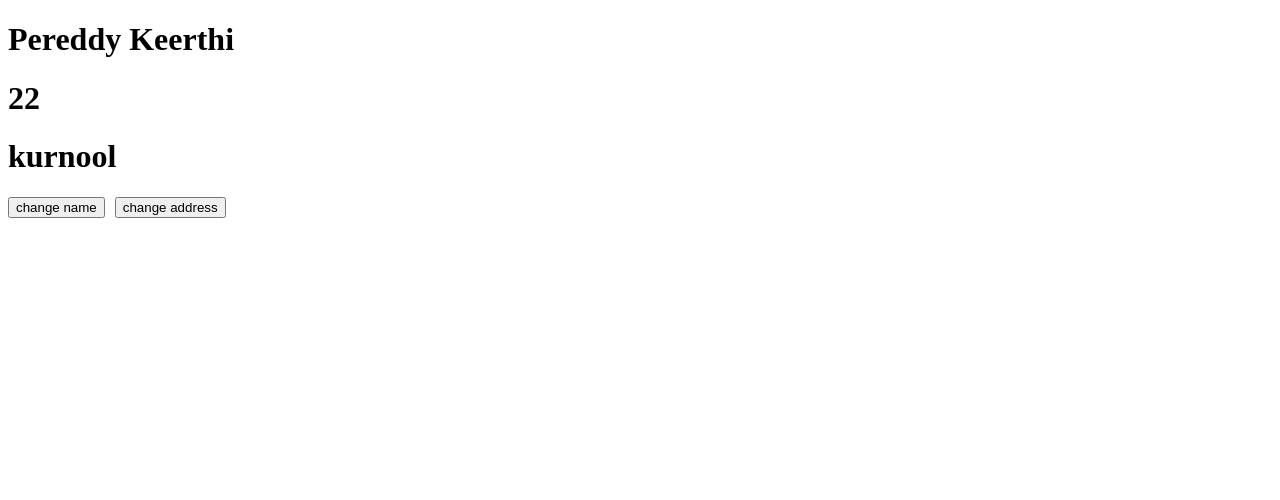
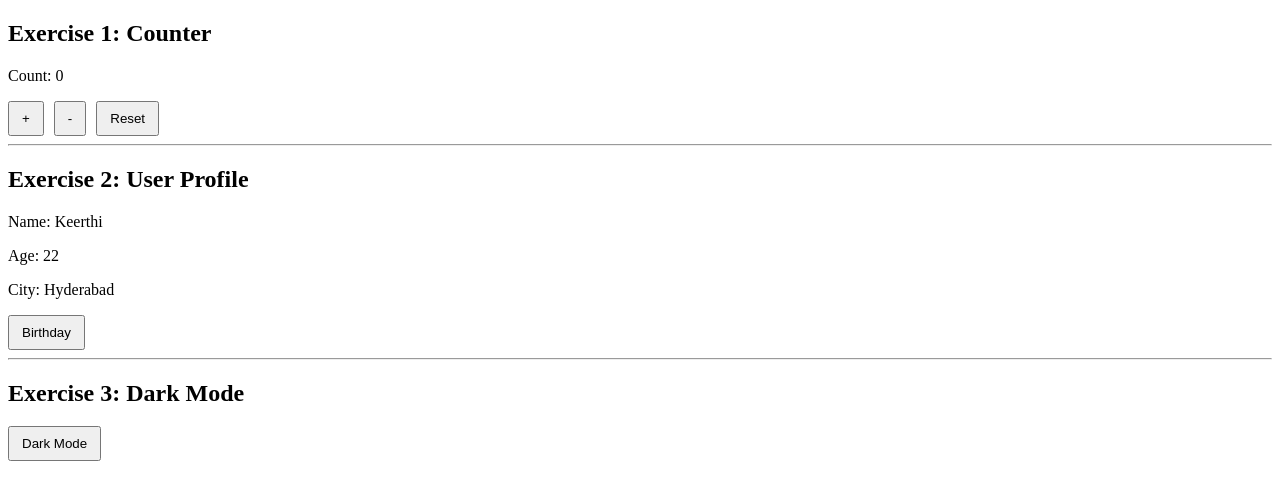
Before and after one commit to keerthiAppspire/Vue_Learn, a Vue app: page / in a window 1280 px wide. Shown: the top 500 px of the page. Built offline with nearby package versions, Linux system fonts and the light colour scheme.

Commit message:
Completed Week 1 Day 3 Vue reactivity

```diff
--- a/src/App.vue
+++ b/src/App.vue
@@ -1,5 +1,6 @@
 <script setup>
 import Day_3 from "./Day_3.vue";
+
 </script>
 
 <template>
--- a/src/Day_3.vue
+++ b/src/Day_3.vue
@@ -1,24 +1,59 @@
 <script setup>
-import "./assets/Day_3.css"
- import { reactive} from "vue";
+import { ref, reactive, toRefs, watch } from 'vue'
+import "./components/Day_3.css"
+
+// <!-- ==================== useCounter=====================-->
+function useCounter() {
+  const count = ref(0)
+
+  const increment = () => count.value++
+  const decrement = () => count.value--
+  const reset = () => (count.value = 0)
+
+  return { count, increment, decrement, reset }
+}
+
+const { count, increment, decrement, reset } = useCounter()
+// <!-- ==================== User Profile=====================-->
 const user = reactive({
-     name:"Pereddy Keerthi",
-     age:22,
-     address:"kurnool"
+  name: 'Keerthi',
+  age: 22,
+  city: 'Hyderabad'
 })
-function changeName() {
-    user.name = "keerthi"
-    user.age =23
+
+const { name, age, city } = toRefs(user)
+
+function birthday() {
+  age.value++
 }
-function changeAddress(){
-    user.address ="hyderabad"
-}
+
+// <!-- ==================== Dark Mode=====================-->
+const darkMode = ref(false)
+
+watch(darkMode, (value) => {
+  document.body.classList.toggle('dark', value)
+})
 </script>
+
 <template>
-    <h1>{{ user.name}}</h1>
-    <h1>{{ user.age }}</h1>
-    <h1>{{ user.address }}</h1>
-    <button @click="changeName">change name</button>
-    <button @click="changeAddress" class="button">change address</button>
+  <h2>Exercise 1: Counter</h2>
+  <p>Count: {{ count }}</p>
+  <button @click="increment">+</button>
+  <button @click="decrement">-</button>
+  <button @click="reset">Reset</button>
 
+  <hr>
+
+  <h2>Exercise 2: User Profile</h2>
+  <p>Name: {{ name }}</p>
+  <p>Age: {{ age }}</p>
+  <p>City: {{ city }}</p>
+  <button @click="birthday">Birthday</button>
+
+  <hr>
+
+  <h2>Exercise 3: Dark Mode</h2>
+  <button  @click="darkMode = !darkMode">
+    {{ darkMode ? 'Light Mode' : 'Dark Mode' }}
+  </button>
 </template>
--- a/src/assets/Day_3.css
+++ /dev/null
@@ -1,3 +0,0 @@
-.button{
-    margin-left: 10px;
-}
--- /dev/null
+++ b/src/components/Day_3.css
@@ -0,0 +1,16 @@
+button {
+    margin-right: 10px;
+    padding: 8px 12px;
+    cursor: pointer;
+}
+
+body.dark {
+    background-color: #222;
+    color: white;
+}
+
+body.dark button {
+    background-color: #444;
+    color: white;
+    border: 1px solid white;
+}
```
Also changed, not shown: src/components/ProfileCard.vue (+16 -14 lines), src/components/ShoppingCart.vue (+75 -0 lines), src/assets/Day_2.css (deleted), src/components/Day_1.css (renamed from src/assets/Day_1.css), src/components/Day_2.css (added).
